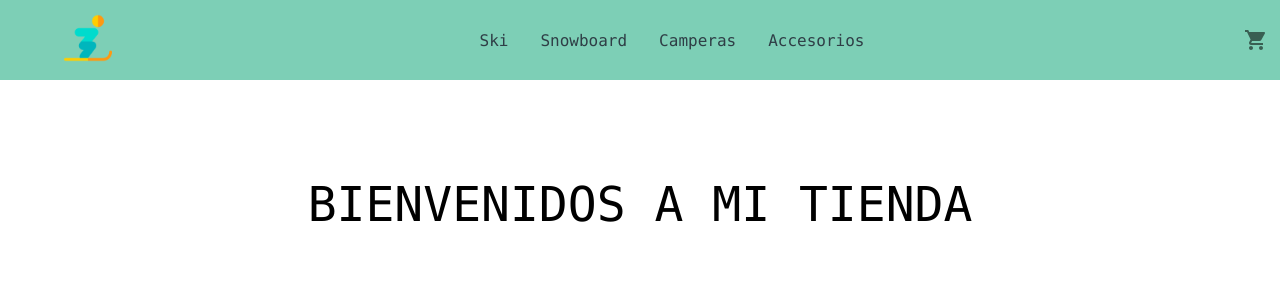
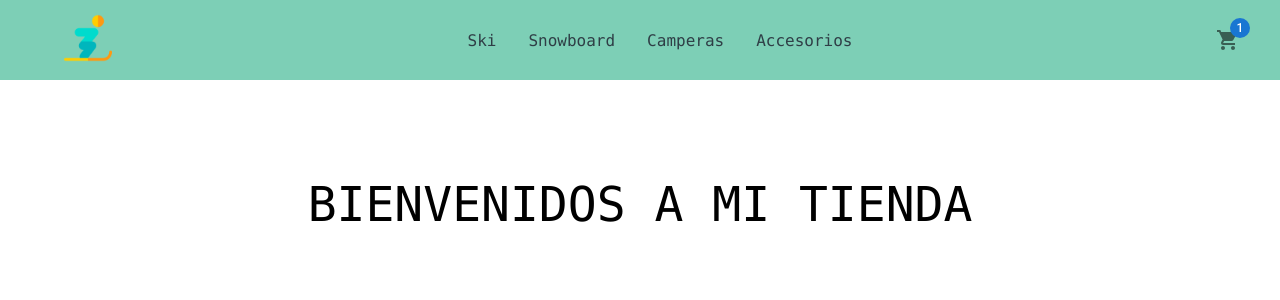
Before and after one commit to MarcosBuratovich/e-comerce-Buratovich, a React (Create React App) app: page / in a window 1280 px wide. Shown: the top 300 px of the page. Built offline with nearby package versions, Linux system fonts and the light colour scheme.

Commit message:
Cambios Burbuja de carrito

```diff
--- a/src/components/navbar/index.js
+++ b/src/components/navbar/index.js
@@ -1,6 +1,6 @@
 import "./style.css"
-import ShoppingCart from "../shopping-cart"
 import logo from "../../extra/ski.png"
+import IconoCarrito from "../shopping-cart"
 
 function Navbar() {
   return (
@@ -15,7 +15,7 @@ function Navbar() {
         <a href="/#">Accesorios</a>
       </nav>
       <div className="shopping-cart" elevation={3}>
-        <ShoppingCart />
+        <IconoCarrito />
       </div>
     </header>
   )
--- a/src/components/navbar/style.css
+++ b/src/components/navbar/style.css
@@ -41,6 +41,7 @@ nav {
 .shopping-cart {
   background-color: transparent;
   border: 0;
+  padding-right: 2rem;
 }
 
 .logo {
--- a/src/components/shopping-cart/index.js
+++ b/src/components/shopping-cart/index.js
@@ -2,13 +2,16 @@ import React from "react"
 import "./style.css"
 import IconButton from "@mui/material/IconButton"
 import ShoppingCartIcon from "@mui/icons-material/ShoppingCart"
+import Badge from "@mui/material/Badge"
 
-function ShoppingCart() {
+const IconoCarrito = ({ cantidad }) => {
   return (
-    <IconButton color="black" aria-label="add to shopping cart" size="large" variant="elevated">
-      <ShoppingCartIcon />
+    <IconButton>
+      <Badge badgeContent="1" color="primary">
+        <ShoppingCartIcon />
+      </Badge>
     </IconButton>
   )
 }
-
-export default ShoppingCart
+export default IconoCarrito
+//export default ShoppingCart
--- a/src/components/shopping-cart/style.css
+++ b/src/components/shopping-cart/style.css
@@ -0,0 +1,15 @@
+.burbujacarrito {
+  position: "absolute";
+  top: "-10px";
+  right: "-10px";
+  background-color: "red";
+  border-radius: "50%";
+  width: "20px";
+  height: "20px";
+  display: "flex";
+  justify-content: "center";
+  align-items: "center";
+  color: "white";
+  font-weight: "bold";
+  font-size: "14px";
+}
```
